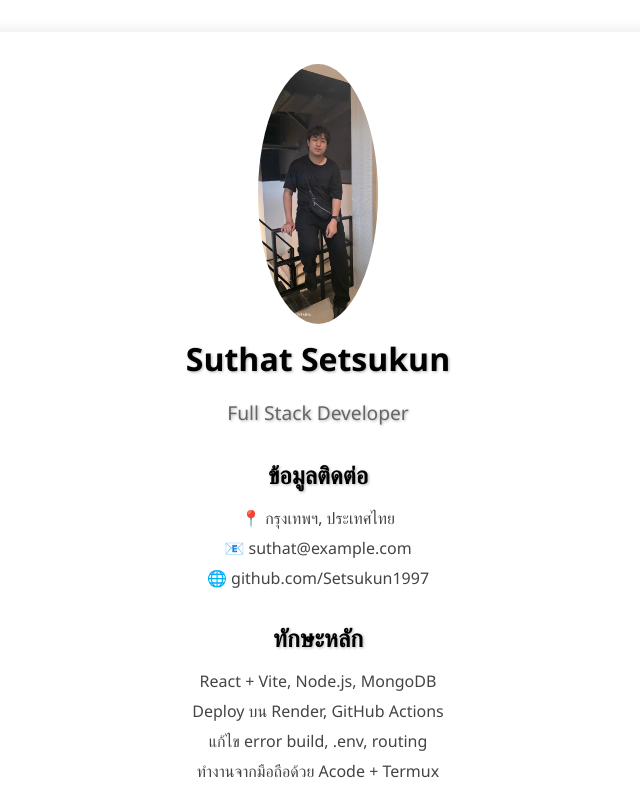
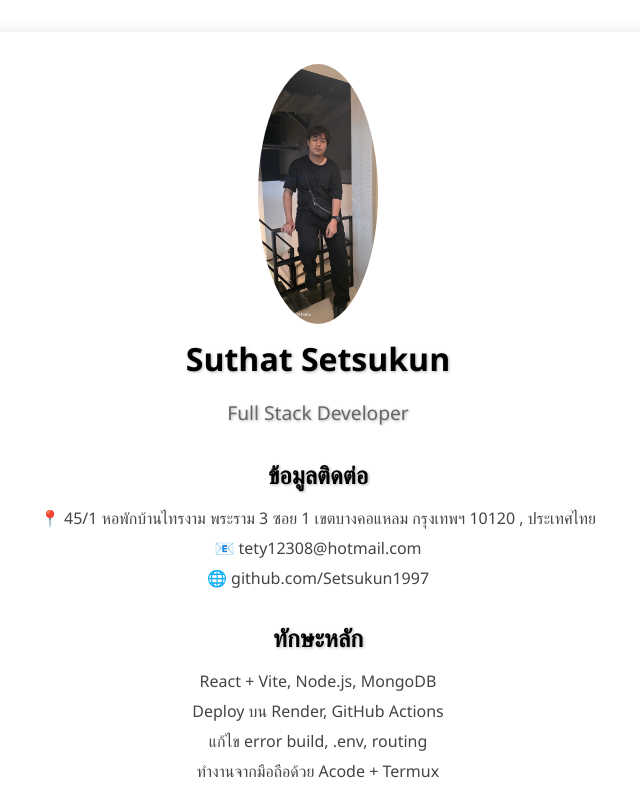
Before and after one commit to Setsukun1997/Setsukun-on-website, a React (Vite) app in the folder Frontend/: page /resume in a window 1280 px wide. Shown: the top 800 px of the page, without its empty margins (322-962 px from the left). Built offline with nearby package versions, Linux system fonts and the light colour scheme.

Commit message:
Update Resume.jsx

```diff
--- a/Frontend/src/pages/Resume.jsx
+++ b/Frontend/src/pages/Resume.jsx
@@ -22,8 +22,8 @@ function Resume() {
       <section className="section">
         <h2 style={styles.sectionTitle}>ข้อมูลติดต่อ</h2>
         <ul style={styles.list}>
-          <li>📍 กรุงเทพฯ, ประเทศไทย</li>
-          <li>📧 suthat@example.com</li>
+          <li>📍 45/1 หอพักบ้านไทรงาม พระราม 3 ซอย 1 เขตบางคอแหลม กรุงเทพฯ 10120 , ประเทศไทย</li>
+          <li>📧 tety12308@hotmail.com</li>
           <li>🌐 github.com/Setsukun1997</li>
         </ul>
       </section>
```
